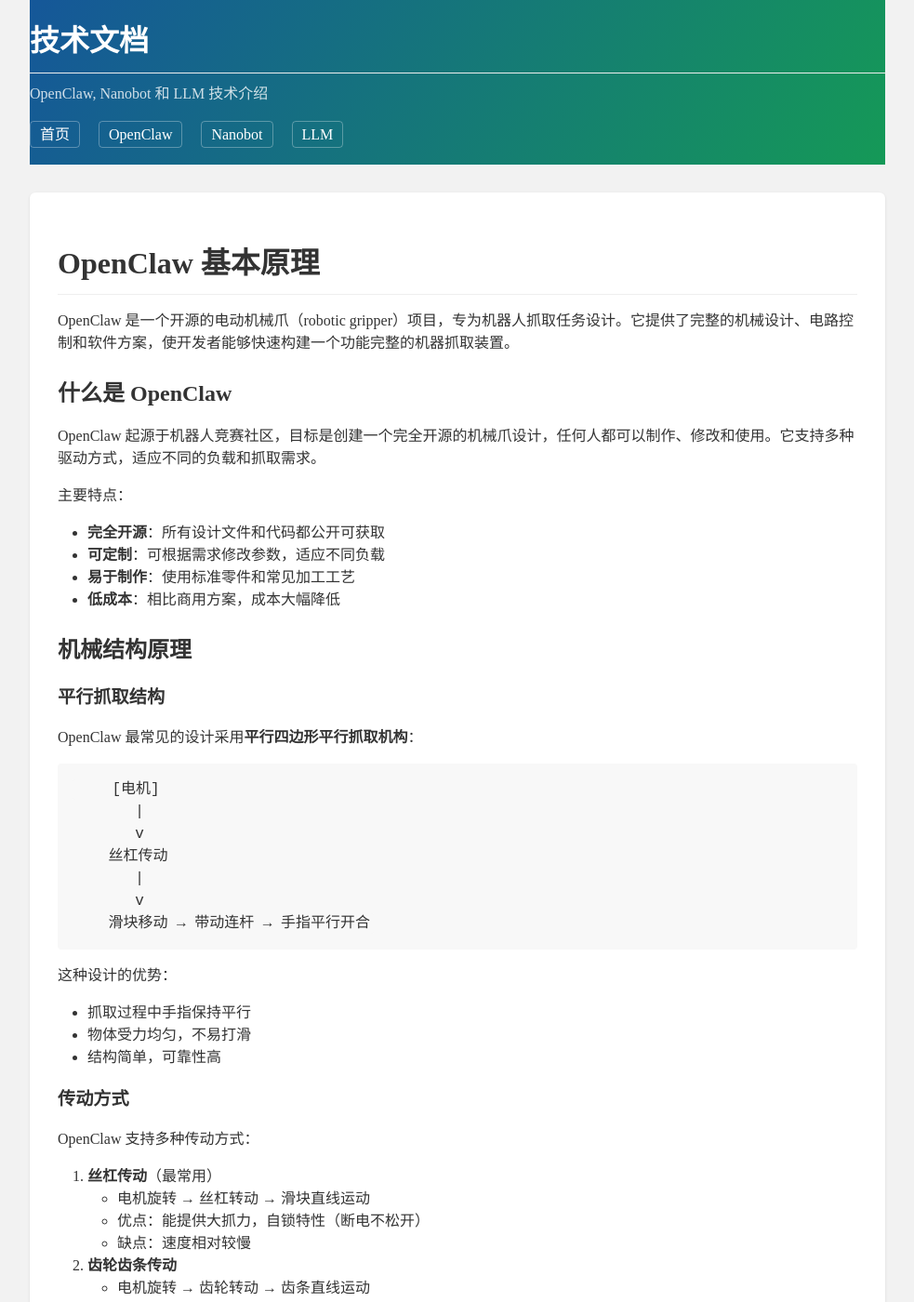
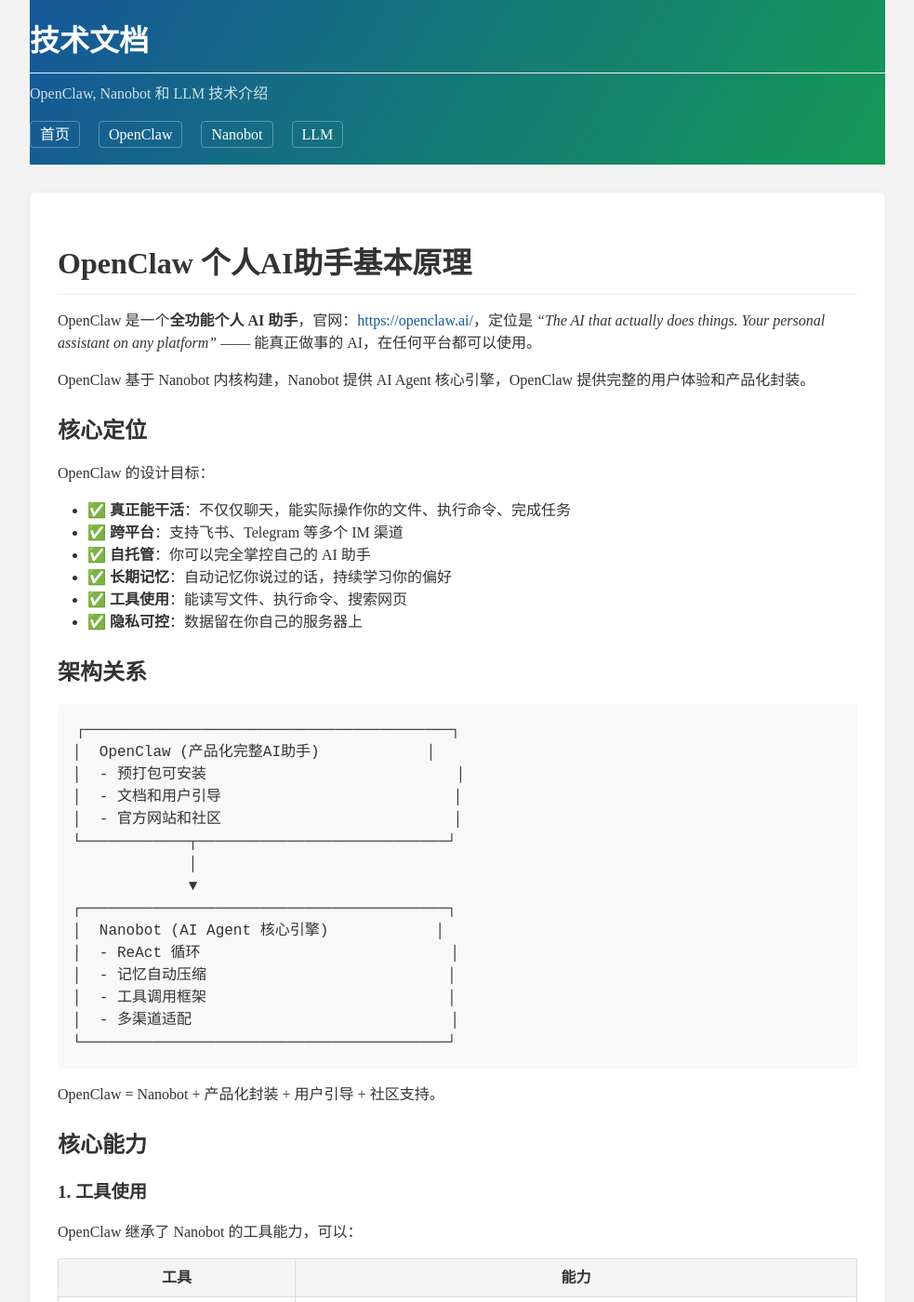
Before and after one commit to pinewall/pinewall.github.io, a Jekyll site: the page built from openclaw.md, in a window 1280 px wide and 1400 px high. Shown: the whole window at 93% size, without its empty margins (148-1131 px from the left). Built offline with Jekyll 4.4.1, drawn with Linux system fonts in a browser that asks for light colours; some of the changed text lies outside the part shown.

Commit message:
Update OpenClaw: correct as personal AI assistant product based on Nanobot

````diff
--- a/openclaw.md
+++ b/openclaw.md
@@ -1,145 +1,178 @@
 ---
 layout: default
-title: OpenClaw 基本原理
+title: OpenClaw 个人AI助手基本原理
 ---
 
-# OpenClaw 基本原理
+# OpenClaw 个人AI助手基本原理
 
-OpenClaw 是一个开源的电动机械爪（robotic gripper）项目，专为机器人抓取任务设计。它提供了完整的机械设计、电路控制和软件方案，使开发者能够快速构建一个功能完整的机器抓取装置。
+OpenClaw 是一个**全功能个人 AI 助手**，官网：[https://openclaw.ai/](https://openclaw.ai/)，定位是 *"The AI that actually does things. Your personal assistant on any platform"* —— 能真正做事的 AI，在任何平台都可以使用。
 
-## 什么是 OpenClaw
+OpenClaw 基于 Nanobot 内核构建，Nanobot 提供 AI Agent 核心引擎，OpenClaw 提供完整的用户体验和产品化封装。
 
-OpenClaw 起源于机器人竞赛社区，目标是创建一个完全开源的机械爪设计，任何人都可以制作、修改和使用。它支持多种驱动方式，适应不同的负载和抓取需求。
+## 核心定位
 
-主要特点：
-- **完全开源**：所有设计文件和代码都公开可获取
-- **可定制**：可根据需求修改参数，适应不同负载
-- **易于制作**：使用标准零件和常见加工工艺
-- **低成本**：相比商用方案，成本大幅降低
+OpenClaw 的设计目标：
 
-## 机械结构原理
+- ✅ **真正能干活**：不仅仅聊天，能实际操作你的文件、执行命令、完成任务
+- ✅ **跨平台**：支持飞书、Telegram 等多个 IM 渠道
+- ✅ **自托管**：你可以完全掌控自己的 AI 助手
+- ✅ **长期记忆**：自动记忆你说过的话，持续学习你的偏好
+- ✅ **工具使用**：能读写文件、执行命令、搜索网页
+- ✅ **隐私可控**：数据留在你自己的服务器上
 
-### 平行抓取结构
-
-OpenClaw 最常见的设计采用**平行四边形平行抓取机构**：
+## 架构关系
 
 ```
-    [电机]
-       |
-       v
-    丝杠传动
-       |
-       v
-    滑块移动 → 带动连杆 → 手指平行开合
+┌─────────────────────────────────────────┐
+│  OpenClaw (产品化完整AI助手)            │
+│  - 预打包可安装                            │
+│  - 文档和用户引导                          │
+│  - 官方网站和社区                          │
+└────────────┬────────────────────────────┘
+             │
+             ▼
+┌─────────────────────────────────────────┐
+│  Nanobot (AI Agent 核心引擎)            │
+│  - ReAct 循环                            │
+│  - 记忆自动压缩                           │
+│  - 工具调用框架                           │
+│  - 多渠道适配                             │
+└─────────────────────────────────────────┘
 ```
 
-这种设计的优势：
-- 抓取过程中手指保持平行
-- 物体受力均匀，不易打滑
-- 结构简单，可靠性高
+OpenClaw = Nanobot + 产品化封装 + 用户引导 + 社区支持。
 
-### 传动方式
+## 核心能力
 
-OpenClaw 支持多种传动方式：
+### 1. 工具使用
 
-1. **丝杠传动**（最常用）
-   - 电机旋转 → 丝杠转动 → 滑块直线运动
-   - 优点：能提供大抓力，自锁特性（断电不松开）
-   - 缺点：速度相对较慢
+OpenClaw 继承了 Nanobot 的工具能力，可以：
 
-2. **齿轮齿条传动**
-   - 电机旋转 → 齿轮转动 → 齿条直线运动
-   - 优点：速度快
-   - 缺点：不能自锁，需要持续保持扭矩
+| 工具 | 能力 |
+|------|------|
+| 文件操作 | 读取、写入、编辑本地项目文件 |
+| Shell 执行 | 在你的服务器上执行命令 |
+| 网络搜索 | 搜索最新信息 |
+| 网页抓取 | 获取网页内容 |
+| 定时任务 | 设置定时提醒和任务 |
+| 子代理生成 | 派生子任务并行处理 |
 
-3. **连杆直接驱动**
-   - 电机直接驱动连杆转动
-   - 优点：结构最简单，速度最快
-   - 缺点：抓取力较小，行程有限
+这让 OpenClaw **不仅仅是聊天**，可以真正帮你完成实际工作。
 
-### 自适应抓取设计
+### 2. 长期记忆系统
 
-一些进阶的 OpenClaw 变体采用**欠驱动自适应设计**：
+OpenClaw 使用 Nanobot 的两层记忆架构：
 
-- 使用 fewer 驱动器驱动更多关节
-- 碰到物体时自动贴合物体形状
-- 能够抓取形状不规则的物体
-- 依靠弹簧和机械特性实现自适应，不需要复杂控制
+- **长期记忆 MEMORY.md**：存储你的偏好、项目上下文、关键决策
+- **历史日志 HISTORY.md**：按时间线记录对话摘要，可搜索
 
-## 驱动系统原理
+当对话太长时，**自动压缩**旧对话：
+1. 调用 LLM 提炼关键信息更新长期记忆
+2. 摘要写入历史日志
+3. 只有最近未压缩的对话放在上下文窗口
+4. 长期记忆注入到 system prompt，LLM 总能看到
 
-### 电机选择
+这样即使对话几个月，也不会超出上下文窗口限制。
 
-常用电机类型：
+### 3. 多渠道支持
 
-| 电机类型 | 优点 | 缺点 | 适用场景 |
-|---------|------|------|---------|
-| 伺服电机 | 位置控制精准，扭矩大 | 价格较高 | 精确抓取场景 |
-| 步进电机 | 开环位置控制，成本低 | 易失步，扭矩小 | 轻负载场景 |
-| DC电机 + 编码器 | 速度快，成本适中 | 需要闭环控制 | 高速抓取 |
+OpenClaw 可以连接到你日常使用的即时通讯软件：
 
-### 力反馈原理
+- **飞书**：企业/团队常用
+- **Telegram**：海外用户常用
+- **本地 CLI**：开发调试
 
-为了实现安全抓取，OpenClaw 设计中常集成力检测：
+你不需要打开新的 App 或网站，在你已经在使用的 IM 中就能使用 AI 助手。
 
-1. **电流检测法**
-   - 通过检测电机电流间接判断抓取力
-   - 电流增大 → 阻力增大 → 抓取力增大
-   - 原理简单，不需要额外传感器
+### 4. 多 LLM 提供商支持
 
-2. **位置误差法**
-   - 指令位置和实际位置的偏差反映受力大小
-   - 适用于伺服系统
+支持几乎所有主流 LLM 提供商：
 
-3. **压力传感器**
-   - 在手指表面安装压力传感器
-   - 直接测量接触力，精度最高
-   - 需要额外硬件
+- Anthropic Claude
+- OpenAI GPT
+- OpenRouter（聚合 30+ 模型）
+- 本地 Ollama
+- DeepSeek
+- 通义千问
+- 文心一言
+- ... 等等 30+ 提供商
 
-## 控制原理
+你可以自由切换模型，选择性价比最高的。
 
-### 基本控制流程
+## 部署方式
 
-```
-1. 接收抓取指令
-2. 手指张开到预设宽度
-3. 移动到物体位置
-4. 手指闭合，直到检测到抓取力
-5. 保持抓力，完成抓取
-6. 接到释放指令后，手指张开
+OpenClaw 设计为**自托管**：
+
+1. **你自己的服务器**上运行
+2. **你自己保管** API 密钥
+3. **数据存在你这边**，对话不离开你的部署
+4. 适合注重隐私的用户
+
+部署步骤：
+```bash
+# 安装
+pip install openclaw
+
+# 初始化
+openclaw onboard
+
+# 配置 API 密钥和渠道
+# ~/.openclaw/config.yaml
+
+# 启动
+openclaw gateway
 ```
 
-### 位置控制模式
+启动后，OpenClaw 就会连接到你配置的 IM 渠道，你就可以开始对话了。
 
-- **位置开环控制**：步进电机，移动到预定步数即停止
-- **位置闭环控制**：伺服电机，编码器反馈，精确控制开度
-- **力位混合控制**：位置控制到接近物体，切换为力控制闭合
+## 使用场景
 
-### 通信接口
+### 开发助手
+- 在你的项目目录运行，帮你阅读代码
+- 直接修改文件，执行测试命令
+- 记住项目上下文，持续开发
 
-OpenClaw 通常支持标准接口：
-- UART / USB 串口：接收上位机指令
-- I2C / CAN：连接机器人主控制器
-- PWM：直接接受舵机信号控制
+### 个人知识管理
+- 记录你的想法和笔记
+- 记住你的偏好和习惯
+- 随着时间推移越来越懂你
 
-## 典型应用场景
+### 自动化任务
+- 设置定时提醒
+- 定期运行脚本
+- 监控网站更新
 
-1. **机器人竞赛**：FRC、VEX 等竞赛中的抓取任务
-2. **工业分拣**：流水线上简单物体的分拣抓取
-3. **科研平台**：机器人抓取算法研究的硬件平台
-4. **教育用途**：机器人学教学实验装置
+### 远程控制
+- 通过 IM 远程控制你的服务器
+- 不用 SSH 也能执行命令
+- 随时随地管理
 
-## 制作流程
+## 设计特点
 
-1. **设计**：根据需求修改开源设计参数（抓重、开口大小）
-2. **加工**：3D打印零件或CNC加工金属件
-3. **组装**：安装电机、传动机构、手指
-4. **接线**：连接电机驱动器和控制器
-5. **调试**：校准零点，调整力阈值
-6. **集成**：安装到机器人平台，开始使用
+### 简单架构
+- Python 编写，代码量不大
+- 模块化清晰，易于理解
+- 便于二次开发和定制
+
+### 隐私优先
+- 完全自托管
+- 数据不往外传
+- 适合处理敏感信息
+
+### 渐进式
+- 从简单对话开始
+- 自动压缩成长记忆
+- 不用手动管理
+
+### 开放开源
+- 开源代码
+- 社区开发
+- 可以自由修改
 
 ## 总结
 
-OpenClaw 的核心思想是**开源共享**和**模块化设计**。通过标准化的机械接口和控制协议，它使得机器人抓取这个原本复杂的问题变得可及。无论是爱好者、学生还是研究人员，都可以基于 OpenClaw 快速构建自己的抓取解决方案，而不必从零开始设计。
+OpenClaw 是一个**自托管个人 AI 助手产品**，基于 Nanobot AI Agent 内核，提供完整的跨平台 AI 助手体验。它强调"能真正做事"，通过工具使用和长期记忆，能够帮助用户完成实际工作，而不仅仅是闲聊。
 
-如果你对 OpenClaw 感兴趣，可以在 GitHub 上找到各种开源设计方案，选择适合自己需求的版本开始制作。
+如果你想要一个完全掌控、能在你服务器上干活、有长期记忆的个人 AI 助手，OpenClaw 是一个很好的选择。
+
+官网：[https://openclaw.ai/](https://openclaw.ai/)
````
